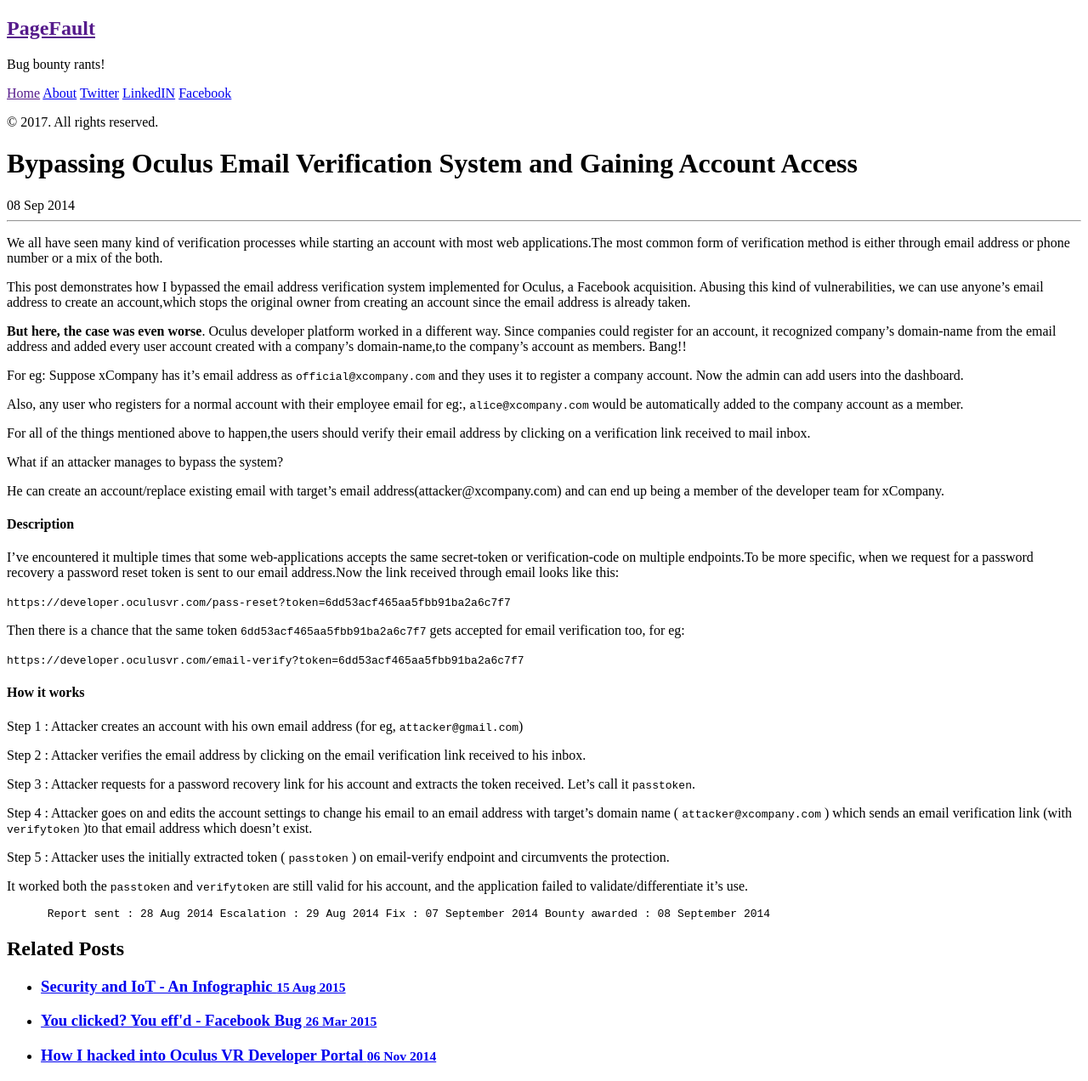
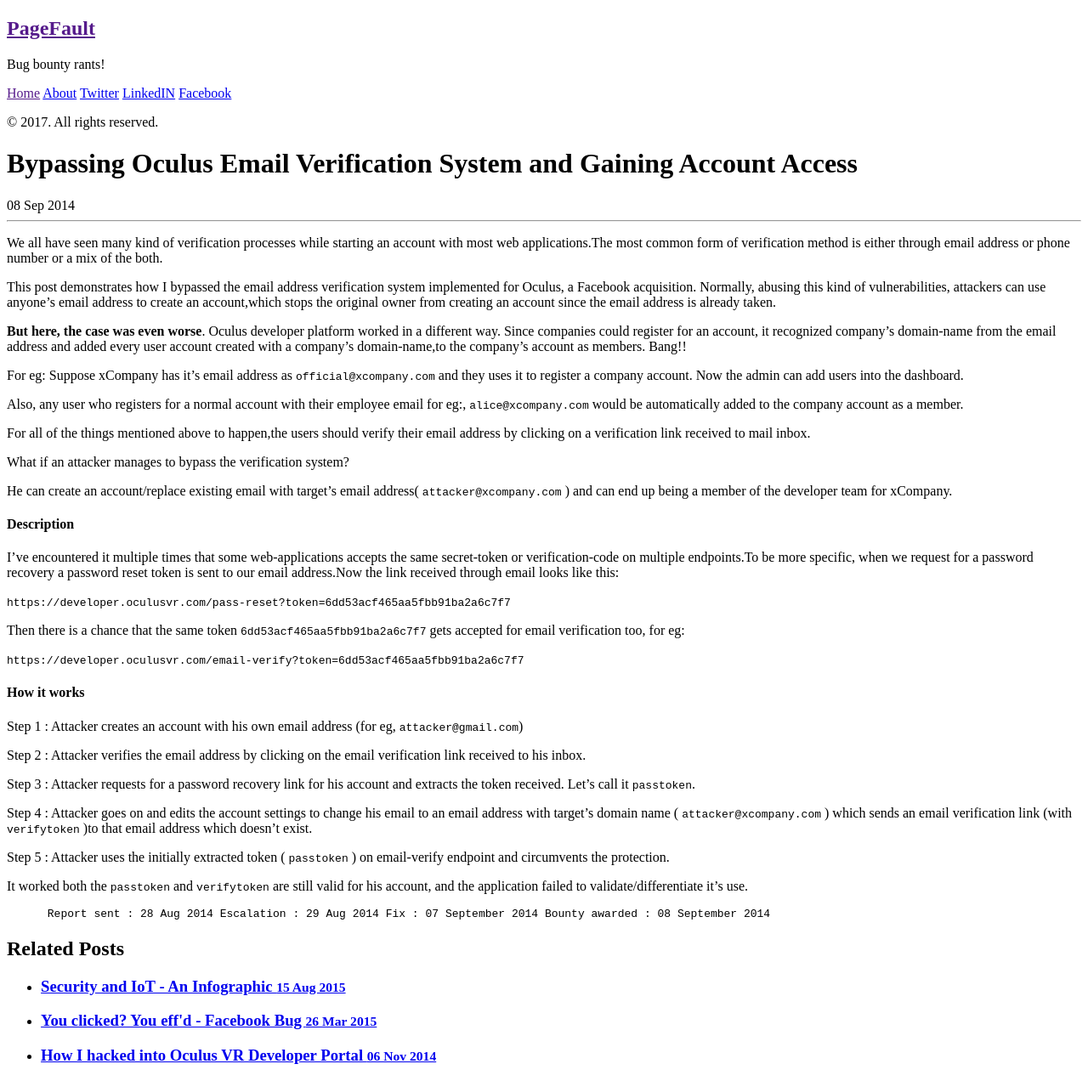
Before and after one commit to sahadnk72/sahadnk72.github.io, a Jekyll site: the page built from _posts/2014-09-08-bypass-email-oculus.md, in a window 1280 px wide. Shown: the whole page at 85% size. Built offline with Jekyll 4.4.1, drawn with Linux system fonts in a browser that asks for light colours; Markdown is read by kramdown in place of the engine named in the settings.

Commit message:
Update 2014-09-08-bypass-email-oculus.md

```diff
--- a/_posts/2014-09-08-bypass-email-oculus.md
+++ b/_posts/2014-09-08-bypass-email-oculus.md
@@ -7,8 +7,7 @@ title: Bypassing Oculus Email Verification System and Gaining Account Access
 
 We all have seen many kind of verification processes while starting an account with most web applications.The most common form of verification method is either through email address or phone number or a mix of the both.
 
-This post demonstrates how I bypassed the email address verification system implemented for Oculus, a Facebook acquisition. Abusing this kind of vulnerabilities, we can use anyone's email address to create an account,which stops the original owner from
-creating an account since the email address is already taken.
+This post demonstrates how I bypassed the email address verification system implemented for Oculus, a Facebook acquisition. Normally, abusing this kind of vulnerabilities, attackers can use anyone's email address to create an account,which stops the original owner from creating an account since the email address is already taken.
 
 <b>But here, the case was even worse</b>. Oculus developer platform worked in a different way. Since companies could register for an account, it recognized company's domain-name from the email address and added every user account created with a
 company's domain-name,to the company's account as members. Bang!!
@@ -19,9 +18,9 @@ Also, any user who registers for a normal account with their employee email for
 
 For all of the things mentioned above to happen,the users should verify their email address by clicking on a verification link received to mail inbox.
 
-What if an attacker manages to bypass the system?
+What if an attacker manages to bypass the verification system?
 
-He can create an account/replace existing email with target's email address(attacker@xcompany.com) and can end up being a member of the developer team for xCompany.
+He can create an account/replace existing email with target's email address( `attacker@xcompany.com` ) and can end up being a member of the developer team for xCompany.
 
 #### Description
 
```
